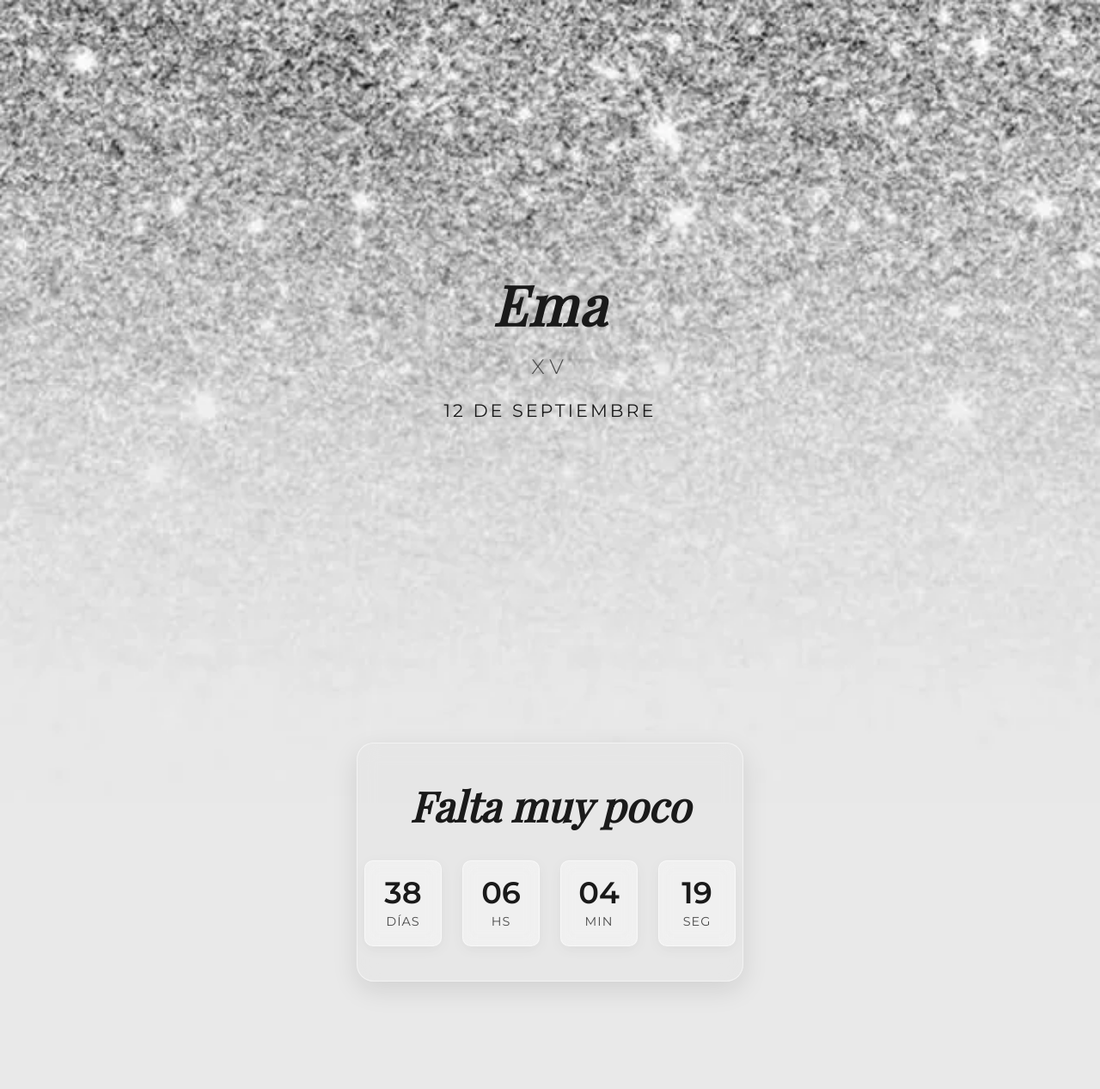
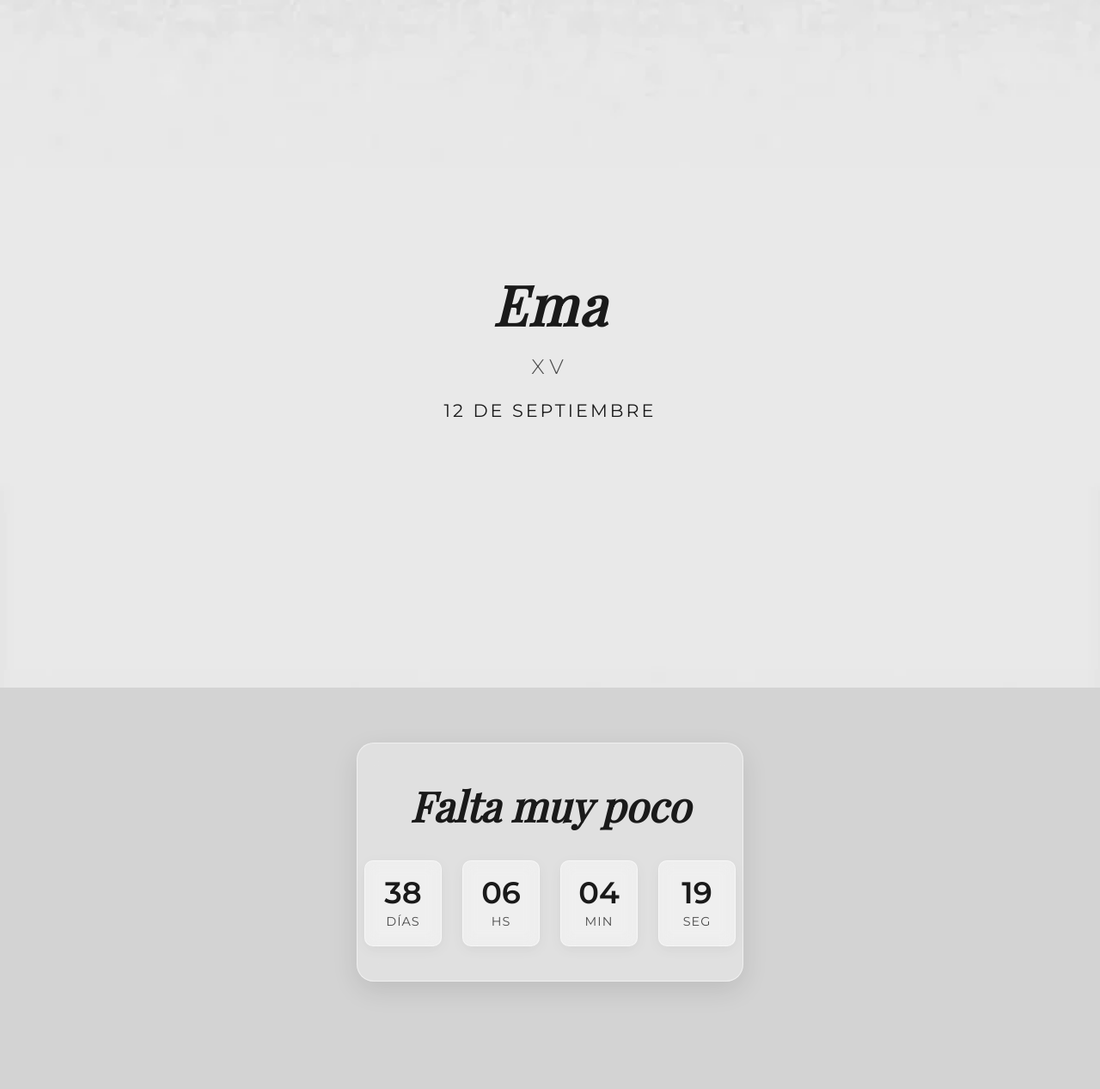
Before and after one commit to tade4/XV-ema, a plain HTML site: page index.html in a window 1280 px wide. Shown: the top 1267 px of the page at 86% size. Drawn offline with nearby package versions, Linux system fonts and the light colour scheme; a web font is replaced by a local one.

Commit message:
fix: soluciona el problema del fondo entre cortado y el lag al aparecer los elementos

```diff
--- a/style.css
+++ b/style.css
@@ -11,13 +11,29 @@
 
 /* Estilos Base */
 body {
+    overflow-x: hidden;
+    /* Evita scrolls horizontales indeseados */
+    background-color: #d3d3d3;
+    /* Color de base mientras carga la imagen */
+}
+
+/* FIX: El fondo en un pseudo-elemento fijo evita el bug blanco y saltos en móviles */
+body::before {
+    content: "";
+    position: fixed;
+    top: 0;
+    left: 0;
+    width: 100vw;
+    height: 100vh;
+    height: 100dvh;
+    /* dvh se adapta dinámicamente a la barra de direcciones del celular */
     background-image: url('fotos/descarga.webp');
     background-size: cover;
     background-position: center;
-    background-attachment: fixed;
     background-repeat: no-repeat;
-    overflow-x: hidden;
-    /* Evita scrolls horizontales indeseados */
+    z-index: -1;
+    will-change: transform;
+    /* Mejora el rendimiento en celulares */
 }
 
 /* Estilo común para las secciones */
@@ -35,6 +51,8 @@ section {
 /* La portada principal ocupa la pantalla inicial completa */
 .hero {
     min-height: 100vh;
+    min-height: 100dvh;
+    /* Evita el salto cuando se esconde la barra del navegador */
 }
 
 /* --- TEXTOS PRINCIPALES --- */
@@ -97,8 +115,10 @@ section {
 /* --- ANIMACIONES AL SCROLLEAR (REVEAL) --- */
 .reveal {
     opacity: 0;
-    transform: translateY(50px);
-    transition: all 1s ease-out;
+    transform: translateY(30px);
+    /* Menor distancia para que aparezca antes */
+    transition: all 0.6s ease-out;
+    /* Animación más rápida para que no se sienta que "tarda" */
 }
 
 .reveal.active {
@@ -151,7 +171,8 @@ section {
 }
 
 .countdown-wrapper {
-    background: rgba(230, 230, 230, 0.7); /* Color sutil plateado/claro */
+    background: rgba(230, 230, 230, 0.7);
+    /* Color sutil plateado/claro */
     backdrop-filter: blur(12px);
     -webkit-backdrop-filter: blur(12px);
     border: 1px solid rgba(255, 255, 255, 0.5);
@@ -164,7 +185,8 @@ section {
 
 /* --- UBICACIÓN --- */
 .location-content {
-    background: rgba(255, 255, 255, 0.85); /* Recuadro elegante y legible */
+    background: rgba(255, 255, 255, 0.85);
+    /* Recuadro elegante y legible */
     backdrop-filter: blur(10px);
     -webkit-backdrop-filter: blur(10px);
     border: 1px solid rgba(255, 255, 255, 0.6);
@@ -200,7 +222,8 @@ section {
 .map-container {
     width: 100%;
     border-radius: 12px;
-    overflow: hidden; /* Redondea los bordes del mapa interno */
+    overflow: hidden;
+    /* Redondea los bordes del mapa interno */
     border: 1px solid rgba(0, 0, 0, 0.15);
 }
 
```
